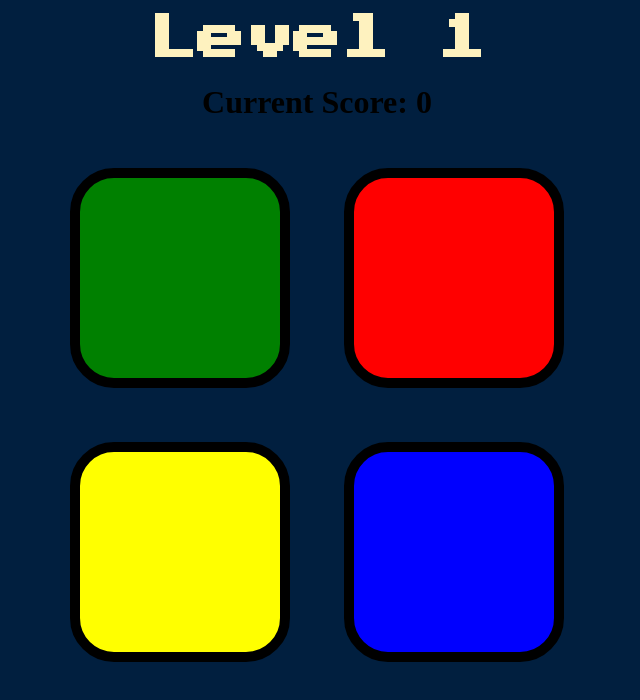
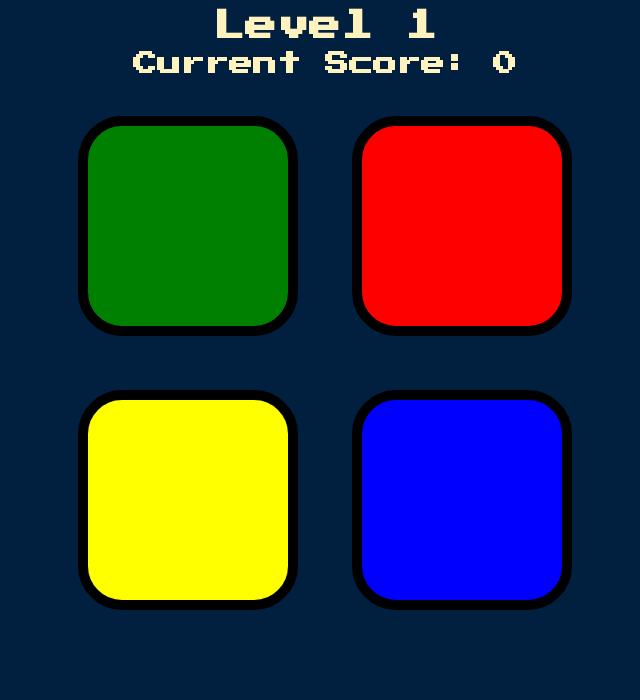
Before and after one commit to menurm/simon, a plain HTML site: page index.html in a window 1280 px wide. Both pictures are taken after a click on the element "Press A Key to Start". Shown: the whole page, without its empty margins (323-963 px from the left). Drawn offline with nearby package versions, Linux system fonts and the light colour scheme.

Commit message:
Update styles.css

```diff
--- a/styles.css
+++ b/styles.css
@@ -1,13 +1,23 @@
 body {
   text-align: center;
   background-color: #011F3F;
+  width: 100%;
+  height: auto;
 }
 
 #level-title {
   font-family: 'Press Start 2P', cursive;
-  font-size: 3rem;
-  margin-top:  15px;
-  margin-bottom: 5px;
+  font-size: 2rem;
+  margin-top:  10px;
+  margin-bottom: 10px;
+  color: #FEF2BF;
+}
+
+.score-title {
+  font-family: 'Press Start 2P', cursive;
+  font-size: 1.5rem;
+  margin-top:  10px;
+  margin-bottom: 15px;
   color: #FEF2BF;
 }
 
```
